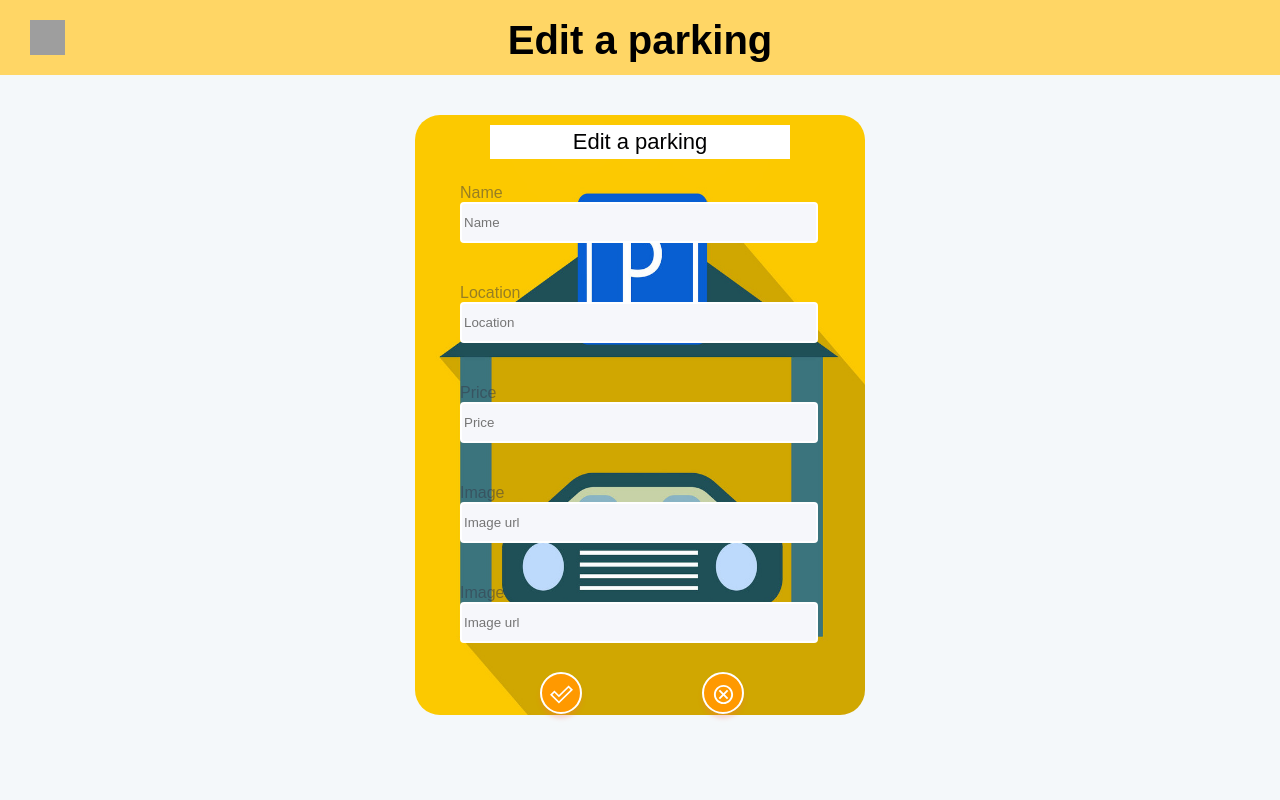
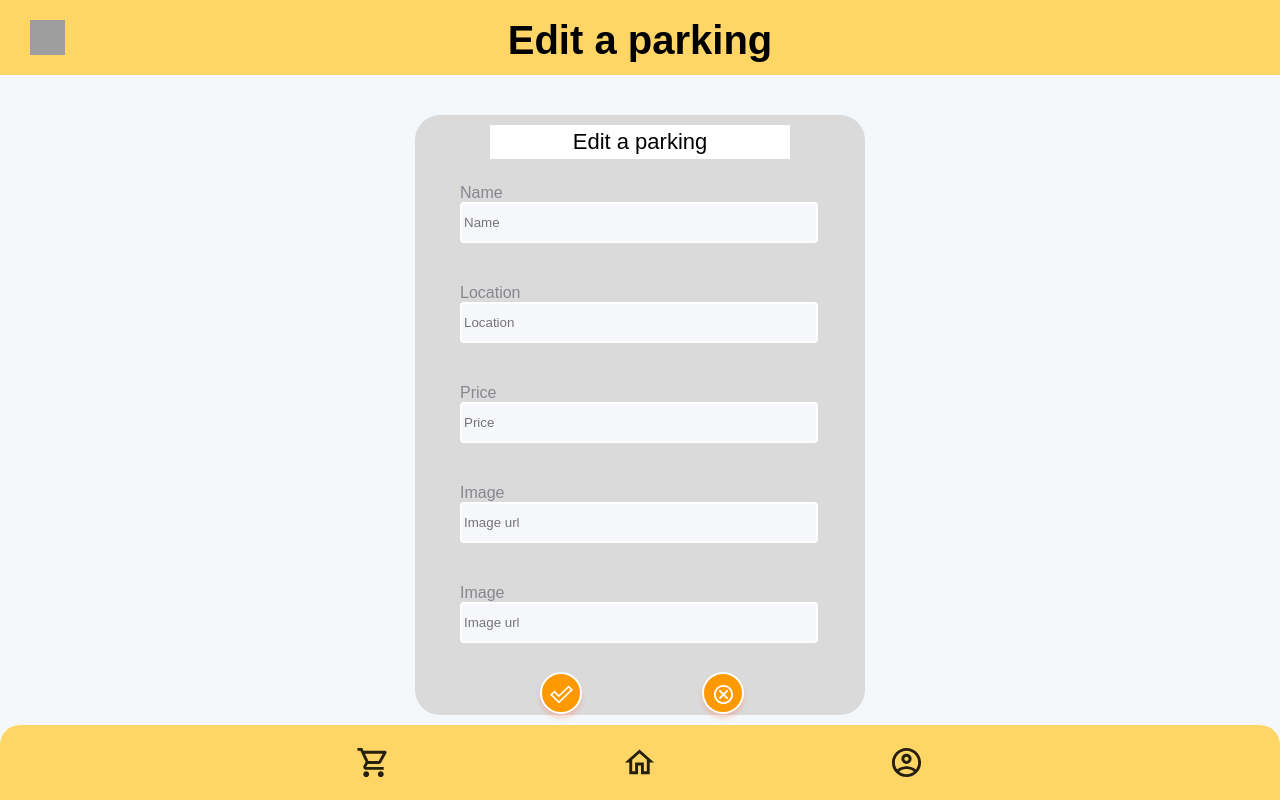
Before and after one commit to iznor/Bingo-UI, a React (Create React App) app: page / in a window 1280 px wide. Built offline with nearby package versions, Linux system fonts and the light colour scheme; grey boxes are pictures that could not be loaded; a web font is replaced by a local one.

Commit message:
no big changes

```diff
--- a/src/components/Page/Edit.scss
+++ b/src/components/Page/Edit.scss
@@ -14,10 +14,9 @@
     background-color: rgb(218, 218, 218);
     border-radius: 25px;
     margin-top: 30px;
-    // background-image: url("https://img.poki.com/cdn-cgi/image/quality=78,width=600,height=600,fit=cover,g=0.5x0.5,f=auto/6a4b4c54f1d0b43c03955a1c95aea8a1.png");
-    background-size: 450px 600px;
-    background-image: url("../../assets/img/car-parking-icon.jpeg");
-    background-repeat: no-repeat;
+    // background-size: 450px 600px;
+    // background-image: url("../../assets/img/car-parking-icon.jpeg");
+    // background-repeat: no-repeat;
     }
     .edit-title{
         margin-top: 10px;
--- a/src/components/Page/Footer.jsx
+++ b/src/components/Page/Footer.jsx
@@ -5,8 +5,8 @@ import { useState } from "react";
 
 function Footer() {
   return (
-    <LoginFooter/>
-    // <HomeFooter/>
+    // <LoginFooter/>
+    <HomeFooter/>
   );
 }
 
```
